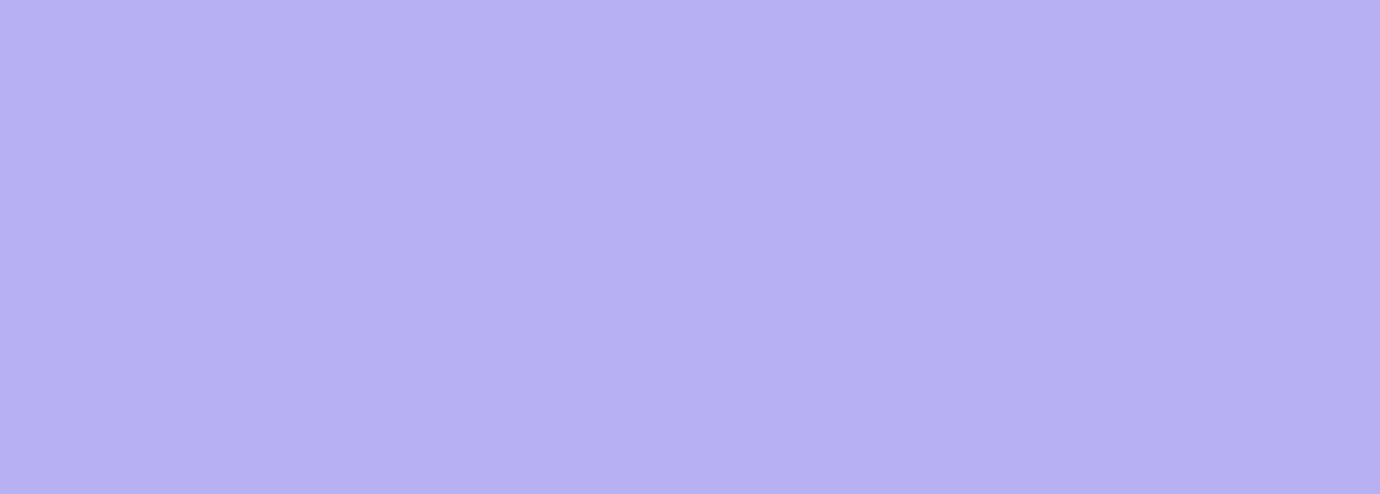
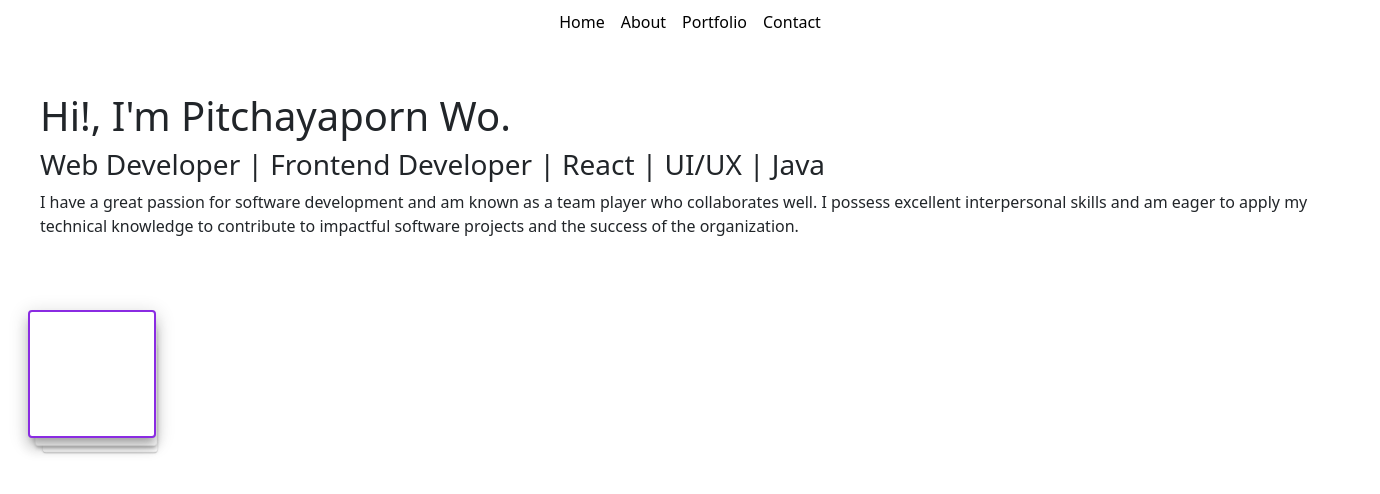
Before and after one commit to baibaiby01/Web-Profile, a React (Vite) app: page / in a window 1280 px wide. Before the commit this address had no page. Shown: the top 494 px of the page, 1380 px wide, since content can reach past the window. Built offline with nearby package versions, Linux system fonts and the light colour scheme.

Commit message:
Initial commit

```diff
--- a/src/App.tsx
+++ b/src/App.tsx
@@ -18,7 +18,7 @@ const App: React.FC = () => {
       <div className="box2">
         <div className="d-inline-flex gap-2">
            <Stack direction="row" spacing={2}>
-          <Link to="/app" className="link-button"></Link>
+          {/* <Link to="/app" className="link-button"></Link> */}
           <Link to="/home" className="link-button">Home</Link>
           <Link to="/about" className="link-button">About</Link>
           <Link to="/portfolio" className="link-button">Portfolio</Link>
--- a/src/Home.tsx
+++ b/src/Home.tsx
@@ -3,6 +3,7 @@ import { Link } from 'react-router-dom';
 import Stack from '@mui/material/Stack';
 import Box from '@mui/material/Box';
 import Paper from '@mui/material/Paper';
+
 
 const Home: React.FC = () => {
 
--- a/src/index.css
+++ b/src/index.css
@@ -5,7 +5,7 @@
 
   /* color-scheme: light dark;
   color: rgba(255, 255, 255, 0.87); */
-  background-color: #B7B1F2;
+  /* background-color: #B7B1F2; */
 
   font-synthesis: none;
   text-rendering: optimizeLegibility;
--- a/src/main.tsx
+++ b/src/main.tsx
@@ -1,12 +1,12 @@
 import React from 'react';
 import ReactDOM from 'react-dom/client';
 import { BrowserRouter, Routes, Route } from 'react-router-dom';
-// import App from './App';
 import Home from './Home';
 import About from './About';
 import Portfolio from './Portfolio';
 import Contact from './Contact';
-import './index.css';
+// import './index.css';
+import './App.css';
 import 'bootstrap/dist/css/bootstrap.min.css';
 
 
@@ -14,7 +14,7 @@ ReactDOM.createRoot(document.getElementById('root')!).render(
   <React.StrictMode>
     <BrowserRouter>
       <Routes>
-        {/* <Route path="/" element={<App />} /> */}
+        <Route path="/" element={<Home />} />
         <Route path="/home" element={<Home />} />
         <Route path="/about" element={<About />} />
         <Route path="/portfolio" element={<Portfolio />} />
```
